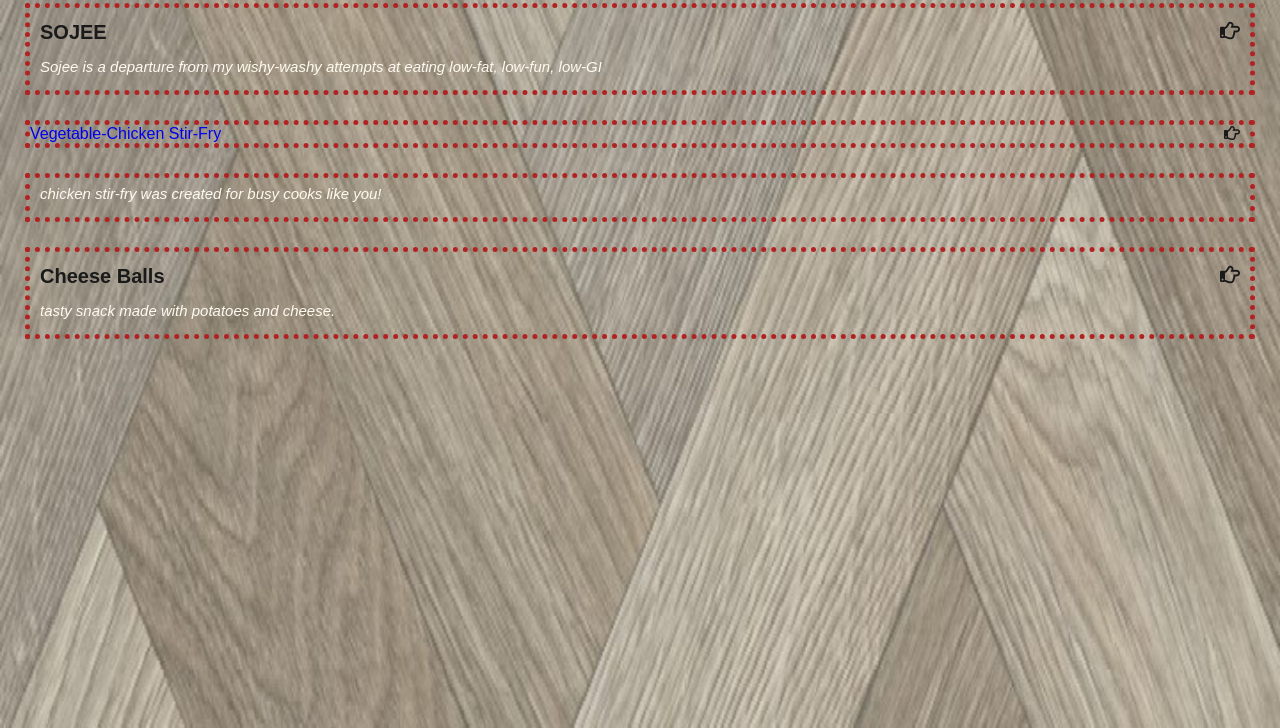
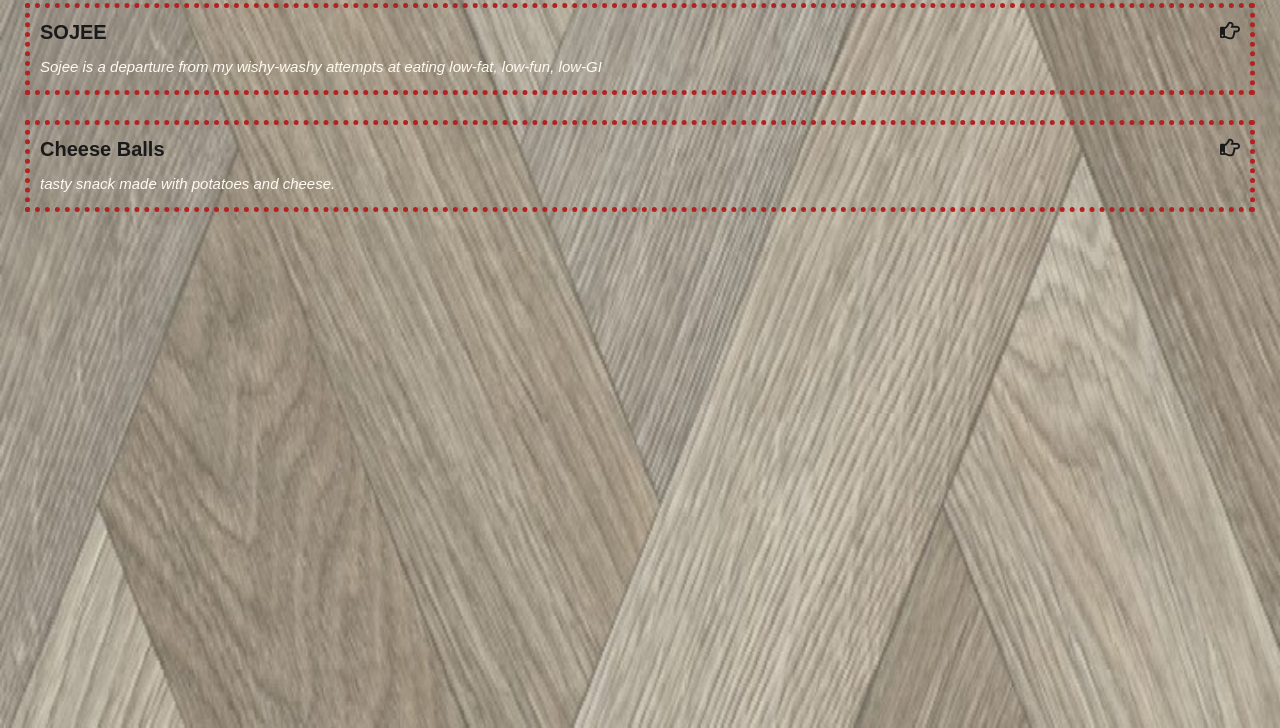
Before and after one commit to ShanteVan-ITvarsity/M3-A2, a plain HTML site: page starter.html in a window 1280 px wide. Shown: the part 72-800 px from the top of the page. Drawn offline with Linux system fonts and the light colour scheme.

Commit message:
Update starter.html

```diff
--- a/starter.html
+++ b/starter.html
@@ -21,13 +21,7 @@
             </a>
             </div>
 
-            <div id="meals-list">
-            <a class="meal-list-item" href="vegetable-chicken stir -fry.html"
-              <h1>  Vegetable-Chicken Stir-Fry<i class="far fa-hand-point-right"></i></h1>
-            </div>
-                <p>chicken stir-fry was created for busy cooks like you!</p>
-            </a>
-            </div>
+
 
             <div id="meals-list">
             <a class="meal-list-item" href="cheese-ball .html" >
```
